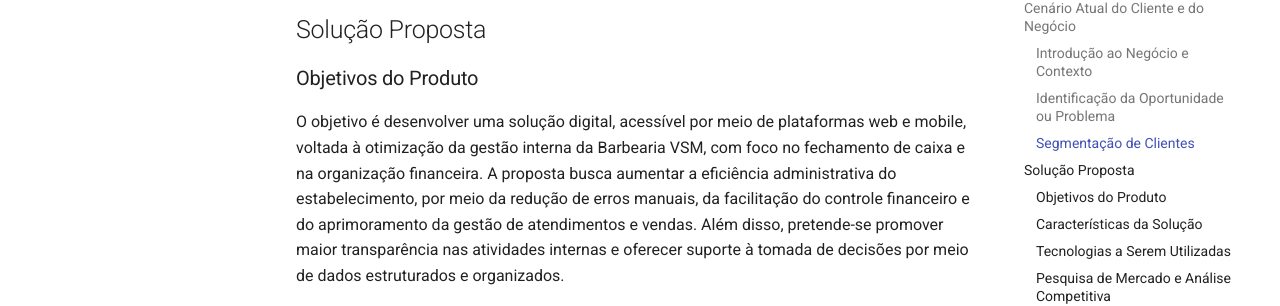
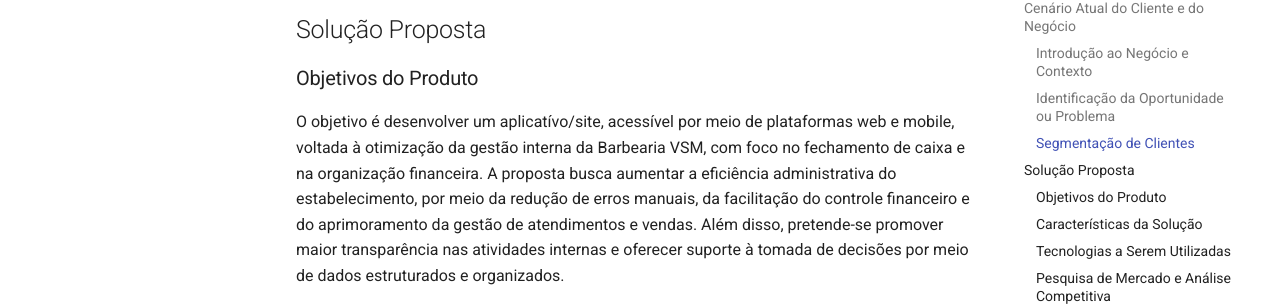
Before and after one commit to mdsreq-fga-unb/2025.1-T02-GestaoVSM, an MkDocs documentation site: the page built from docs/visao_prod_proj.md, in a window 1280 px wide and 900 px high, scrolled down 1581 px. Shown: the part 148-454 px from the top of the window. Built offline with MkDocs 1.6.1 and Material for MkDocs 9.7.7, drawn with Linux system fonts in a browser that asks for light colours.

Commit message:
Correção de Issue (issue #1): Objetivos do Produto

```diff
--- a/docs/visao_prod_proj.md
+++ b/docs/visao_prod_proj.md
@@ -30,7 +30,7 @@ Barbeiros/Funcionários (20-45 anos): Profissionais que realizam os atendimentos
 
 ### Objetivos do Produto
 
-O objetivo é desenvolver uma solução digital, acessível por meio de plataformas web e mobile, voltada à otimização da gestão interna da Barbearia VSM, com foco no fechamento de caixa e na organização financeira.
+O objetivo é desenvolver um aplicatívo/site, acessível por meio de plataformas web e mobile, voltada à otimização da gestão interna da Barbearia VSM, com foco no fechamento de caixa e na organização financeira.
 A proposta busca aumentar a eficiência administrativa do estabelecimento, por meio da redução de erros manuais, da facilitação do controle financeiro e do aprimoramento da gestão de atendimentos e vendas.
 Além disso, pretende-se promover maior transparência nas atividades internas e oferecer suporte à tomada de decisões por meio de dados estruturados e organizados.
 
```
